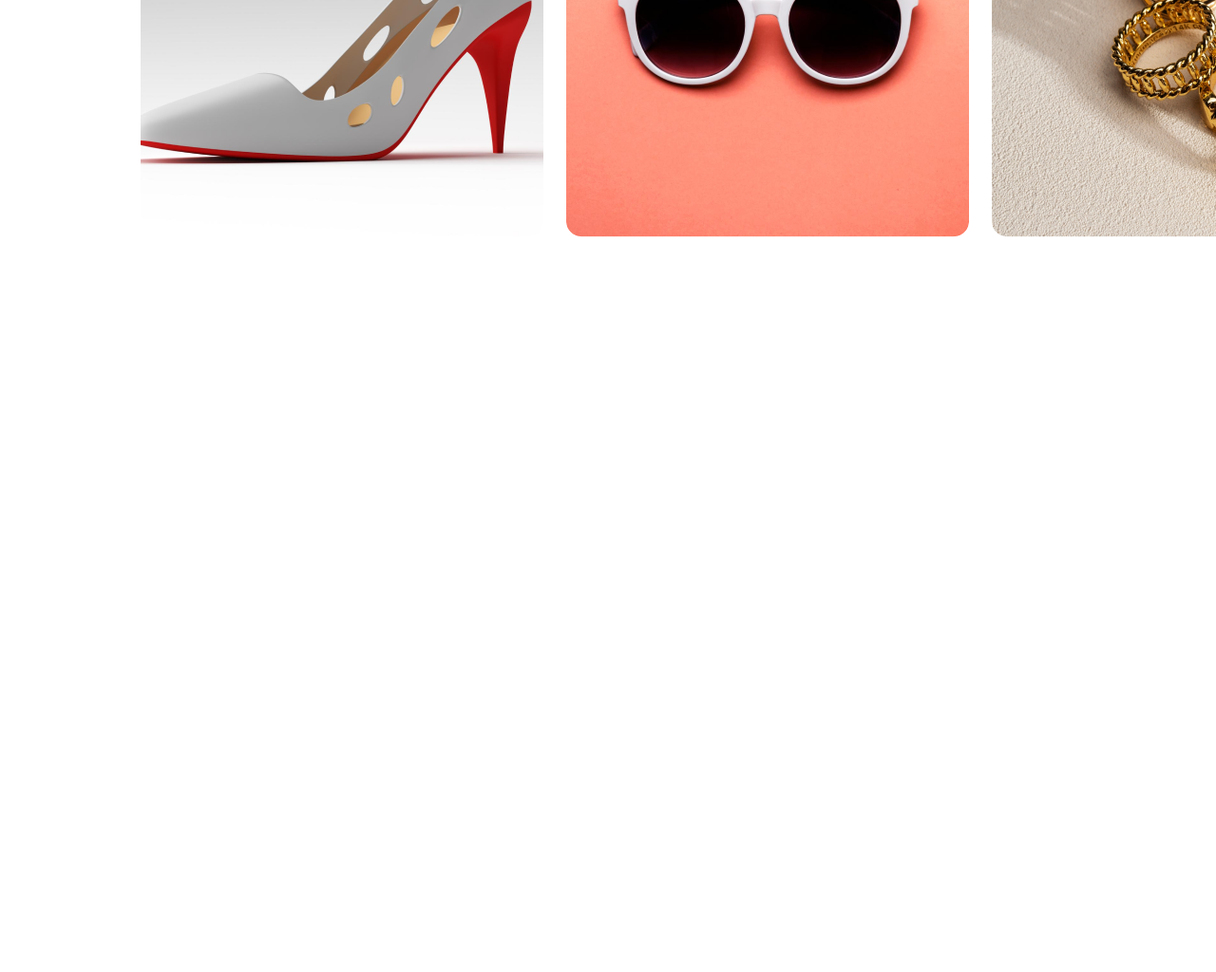
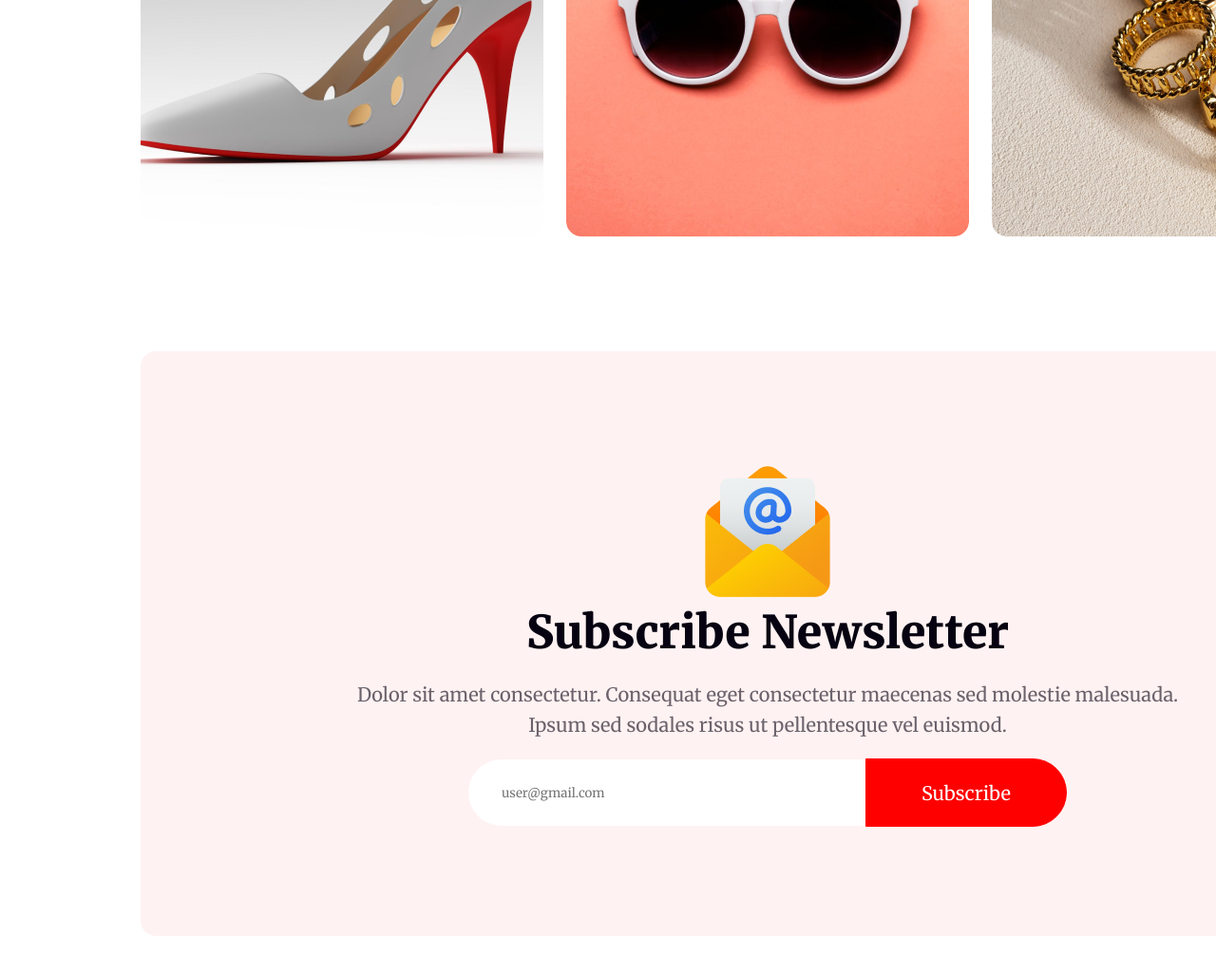
Before and after one commit to abusaiyedjoy/New-Year-Project, a plain HTML site: page index.html in a window 1280 px wide. Shown: the part 3178-4202 px from the top of the page at 95% size. Before the commit the page ends 3478 px from the top, so only its background shows below. Drawn offline with Linux system fonts and the light colour scheme.

Commit message:
added subscribe section

```diff
--- a/index.html
+++ b/index.html
@@ -50,20 +50,50 @@
       <!-- Gift items Section -->
       <section>
         <div class="items-text">
-            <h6 class="dis-paragraph" id="item-h6">THE BEST GIFTS</h6>
-            <h1 class="item-h1">Our Awesome Portfolio</h1>
-            <p class="item-paragraph">Dolor sit amet consectetur. Consequat eget consectetur maecenas sed molestie malesuada. <br> Ipsum sed sodales risus ut pellentesque vel euismod. </p>
+          <h6 class="dis-paragraph" id="item-h6">THE BEST GIFTS</h6>
+          <h1 class="item-h1">Our Awesome Portfolio</h1>
+          <p class="item-paragraph">
+            Dolor sit amet consectetur. Consequat eget consectetur maecenas sed
+            molestie malesuada. <br />
+            Ipsum sed sodales risus ut pellentesque vel euismod.
+          </p>
         </div>
         <div class="img-container">
-            <img class="imgs" src="resources/Rectangle 3.png" alt="">
-            <img class="imgs" src="resources/Rectangle 4.png" alt="">
-            <img class="imgs" src="resources/Rectangle 5.png" alt="">
-            <img class="imgs" src="resources/Rectangle 6.png" alt="">
-            <img class="imgs" src="resources/Rectangle 7.png" alt="">
-            <img class="imgs" src="resources/Rectangle 8.png" alt="">
+          <img class="imgs" src="resources/Rectangle 3.png" alt="" />
+          <img class="imgs" src="resources/Rectangle 4.png" alt="" />
+          <img class="imgs" src="resources/Rectangle 5.png" alt="" />
+          <img class="imgs" src="resources/Rectangle 6.png" alt="" />
+          <img class="imgs" src="resources/Rectangle 7.png" alt="" />
+          <img class="imgs" src="resources/Rectangle 8.png" alt="" />
+        </div>
+      </section>
+      <!-- Subscribe Section -->
+      <section>
+        <div class="subscribe-container">
+          <img src="resources/Group 61.png" alt="" />
+          <h2 class="item-h1">Subscribe Newsletter</h2>
+          <p class="item-paragraph" id="Sub-p">
+            Dolor sit amet consectetur. Consequat eget consectetur maecenas sed
+            molestie malesuada. <br />
+            Ipsum sed sodales risus ut pellentesque vel euismod.
+          </p>
+            <div class="input">
+              <input
+                class="input-field"
+                type="text"
+                placeholder="user@gmail.com"
+                name=""
+                id=""
+              />
+              <div class="side-input">
+                <p>Subscribe</p>
+              </div>
+            </div>
         </div>
       </section>
     </main>
-    <footer></footer>
+    <footer>
+
+    </footer>
   </body>
 </html>
--- a/style.css
+++ b/style.css
@@ -129,20 +129,20 @@ section1 {
 
 .items-text {
 }
-#item-h6{
+#item-h6 {
   margin-top: 100px;
   margin-bottom: 10px;
   font-size: 20px;
 }
-.item-h1{
+.item-h1 {
   color: #070211;
   font-size: 48px;
   font-weight: 900;
   margin-bottom: 0;
   margin-top: 0;
 }
-.item-paragraph{
-    color: rgba(7, 2, 17, 0.60);
+.item-paragraph {
+  color: rgba(7, 2, 17, 0.6);
   font-size: 20px;
   font-weight: 400;
   line-height: 32px;
@@ -155,3 +155,51 @@ line-height: 32px;
 .imgs {
   border-radius: 16px;
 }
+
+/* Start Subscribe Section */
+
+.subscribe-container {
+  width: 1320px;
+  height: 616px;
+  margin-top: 120px;
+  border-radius: 16px;
+  background: rgba(255, 0, 0, 0.05);
+  display: flex;
+  flex-direction: column;
+  justify-content: center;
+  align-items: center;
+}
+#Sub-p {
+  text-align: center;
+}
+.input {
+  position: relative;
+  width: 600px;
+  height: 70px;
+  border: none;
+  border-radius: 50px;
+  background: #fff;
+  padding: 0 15px;
+  display: flex;
+  justify-content: left;
+  align-items: center;
+}
+.side-input {
+  position: absolute;
+  border: 1px solid red;
+  right: 0;
+  height: 70px;
+  width: 210px;
+  font-size: 20px;
+  border-radius: 0px 50px 50px 0px;
+  background: #f00;
+  color: white;
+  display: flex;
+  justify-content: center;
+  align-items: center;
+}
+.input-field{
+    border: 0;
+    width: 300px;
+    padding: 5px 20px;
+}
```
Lines whose indentation alone changed are shown as unchanged.
